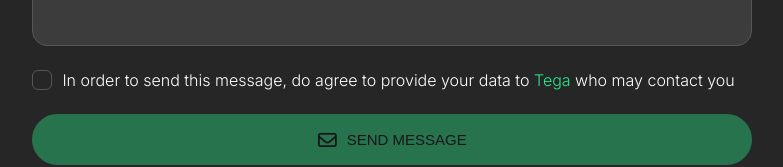
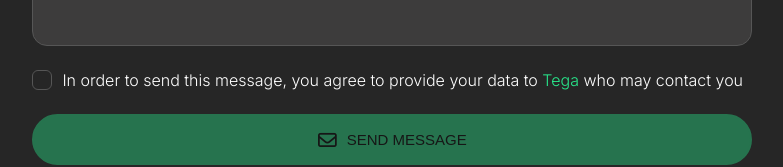
Before and after one commit to heytega/personal-portfolio, a React (Vite) app: page / in a window 1280 px wide. Shown: the part 6450-6617 px from the top of the page, without its empty margins (410-1193 px from the left). Built offline with nearby package versions, Linux system fonts and the light colour scheme; the HTML template or start-up script is replaced by a standard one.

Commit message:
added an animation class to the form component

```diff
--- a/src/components/form/Form.jsx
+++ b/src/components/form/Form.jsx
@@ -150,23 +150,12 @@ const Form = ({ activeIndex }) => {
     <section className={Style.formContainer} id='form'>
       <PageTag tag='contact' icon='fa-pager' />
 
-      <h1>
+      <h1 className={`animateHeader`}>
         Let's Work <span>Together!</span>
       </h1>
-      {/* <h3>Contact Me</h3> */}
       <p className={Style.p}>
         Hi there, contact me to ask about anything you have in mind.
       </p>
-
-      {/* <div
-        style={{ opacity: showAlert ? '1' : '0' }}
-        className={Style.messageAlert}
-      >
-        <div className={Style.alertCircle}>
-          <i class='fa-solid fa-check'></i>
-        </div>
-        <p className={Style.alertText}>Your message has been sent!</p>
-      </div> */}
       <ToastContainer />
       <form className={Style.form} onSubmit={handleSubmit} autoComplete='on'>
         <div className={Style.formFlexContainer}>
@@ -274,18 +263,13 @@ const Form = ({ activeIndex }) => {
 
         <div className={Style.formControl}>
           <label className={Style.checkboxContainer}>
-            {/* You agree to providing your data to <span>Tega</span> who may
-            contact you */}
-            In order to send this message, do agree to provide your data to{' '}
+            In order to send this message, you agree to provide your data to{' '}
             <span>Tega</span> who may contact you
             <input onChange={handleCheck} type='checkbox' />
             <span className={Style.checkmark}></span>
           </label>
         </div>
         <div className={Style.formControl}>
-          {/* <button className={Style.btn} id='btn__submit' type='submit'>
-            Send message
-          </button> */}
           <button
             disabled={checked ? false : true}
             className={
```
